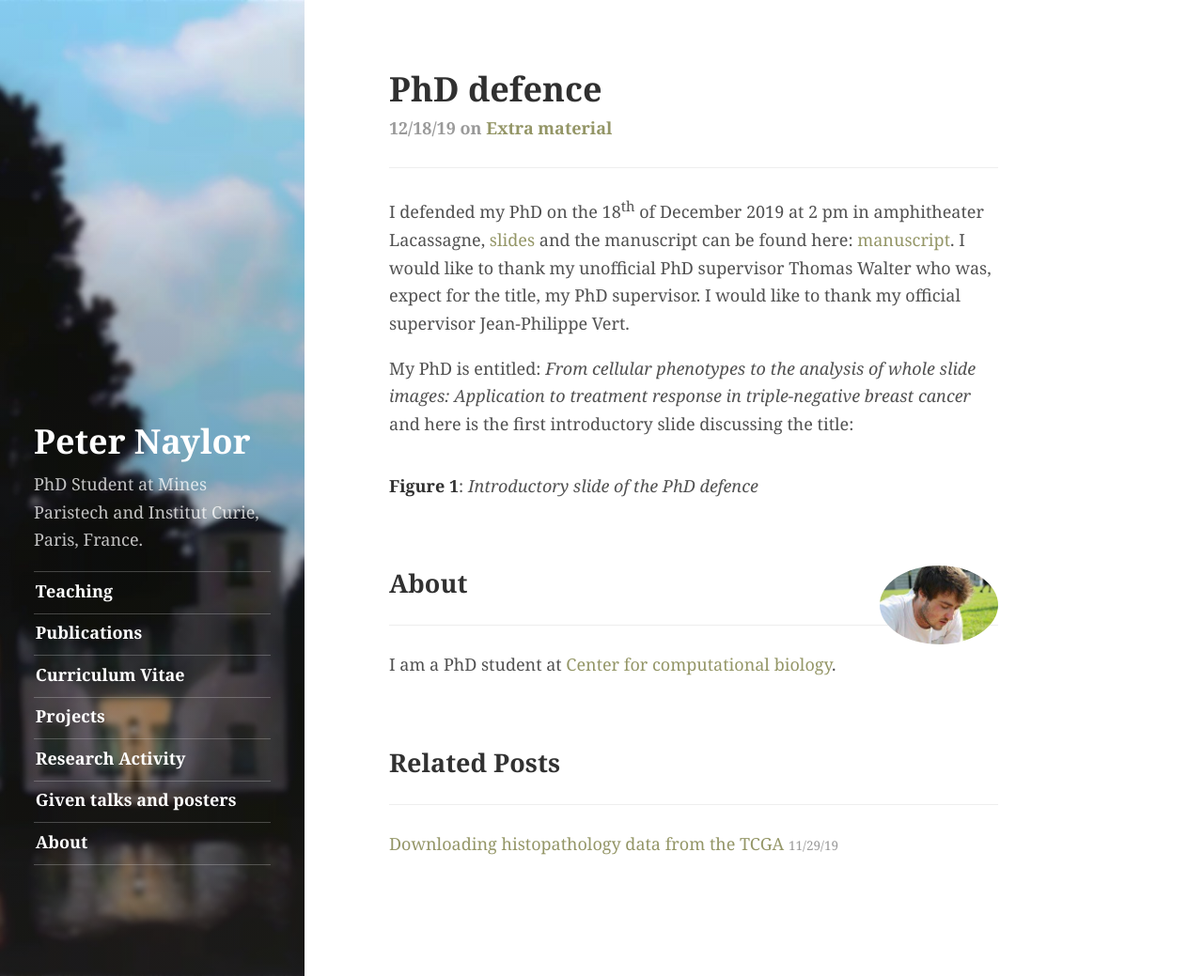
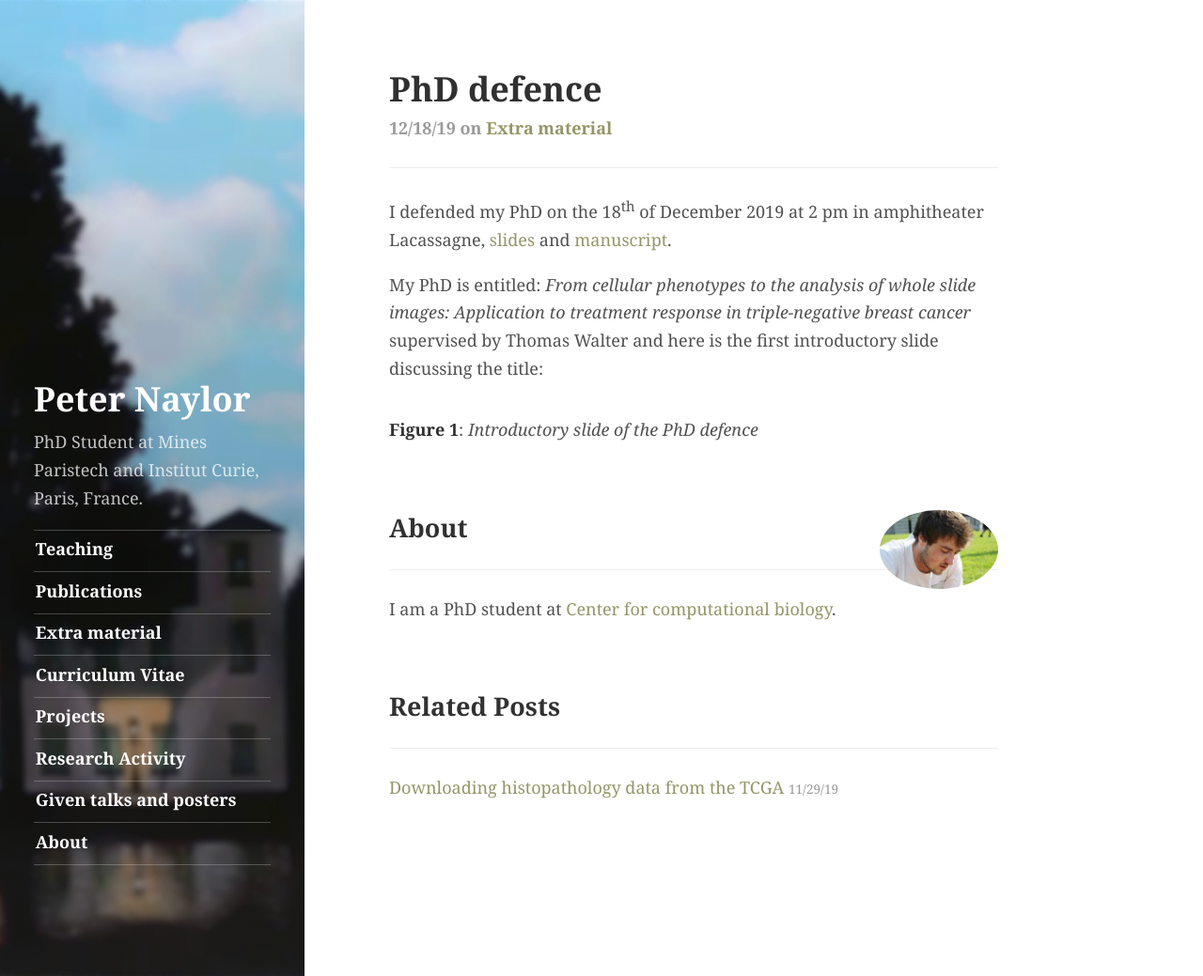
Before and after one commit to PeterJackNaylor/PeterJackNaylor.github.io, a Jekyll site: the page built from _posts/2019-12-18-PhD-Defence.md, in a window 1280 px wide and 1039 px high. Shown: the whole window at 94% size. Built offline with Jekyll 4.4.1, drawn with Linux system fonts in a browser that asks for light colours.

Commit message:
website with last paper

```diff
--- a/_config.yml
+++ b/_config.yml
@@ -24,7 +24,7 @@ description:         >
   PhD Student at Mines Paristech and Institut Curie, Paris, France.
 
 # The tags listed as entries in the sidebar
-sidebar_tags:        [Teaching, Publications]
+sidebar_tags:        [Teaching, Publications, ExtraMaterial]
 
 # Fallback image and color if not overwritten for tag or post
 image:               /PeterJackNaylor.github.io/public/img/NightAndDay2.jpg
--- a/_posts/2019-12-18-PhD-Defence.md
+++ b/_posts/2019-12-18-PhD-Defence.md
@@ -4,9 +4,9 @@ title: 'PhD defence'
 tags: [ExtraMaterial]
 ---
 
-I defended my PhD on the 18<sup>th</sup> of December 2019 at 2 pm in amphitheater Lacassagne, [slides](http://members.cbio.mines-paristech.fr/~pnaylor/Downloads/PNaylor_defence.pdf) and the manuscript can be found here: [manuscript](http://members.cbio.mines-paristech.fr/~pnaylor/Downloads/PhD_PeterNaylor.pdf). I would like to thank my unofficial PhD supervisor Thomas Walter who was, expect for the title, my PhD supervisor. I would like to thank my official supervisor Jean-Philippe Vert.
+I defended my PhD on the 18<sup>th</sup> of December 2019 at 2 pm in amphitheater Lacassagne, [slides](http://members.cbio.mines-paristech.fr/~pnaylor/Downloads/PNaylor_defence.pdf) and [manuscript](http://members.cbio.mines-paristech.fr/~pnaylor/Downloads/PhD_PeterNaylor.pdf).
 
-My PhD is entitled: *From cellular phenotypes to the analysis of whole slide images: Application to treatment response in triple-negative breast cancer* and here is the first introductory slide discussing the title:
+My PhD is entitled: *From cellular phenotypes to the analysis of whole slide images: Application to treatment response in triple-negative breast cancer* supervised by Thomas Walter and here is the first introductory slide discussing the title:
 
 
 ![](../Images/discussing_title.png){:class="img-responsive"}
```
